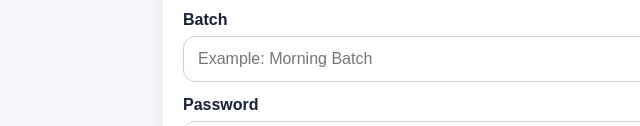
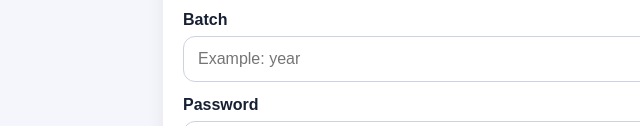
Before and after one commit to vkrneetjeepromotions-byte/asthira-ai-tnpsc, a plain HTML site: page index.html in a window 1280 px wide. Shown: the part 674-800 px from the top of the page, 16-656 px from the left. Drawn offline with nearby package versions, Linux system fonts and the light colour scheme; no server answers.

Commit message:
Update index.html

```diff
--- a/index.html
+++ b/index.html
@@ -594,7 +594,7 @@ render=function(qs){
 <label>Batch</label>
 <input id="authBatch"
        type="text"
-       placeholder="Example: Morning Batch">
+       placeholder="Example: year">
 
 <label>Password</label>
 <input id="authPassword"
```
